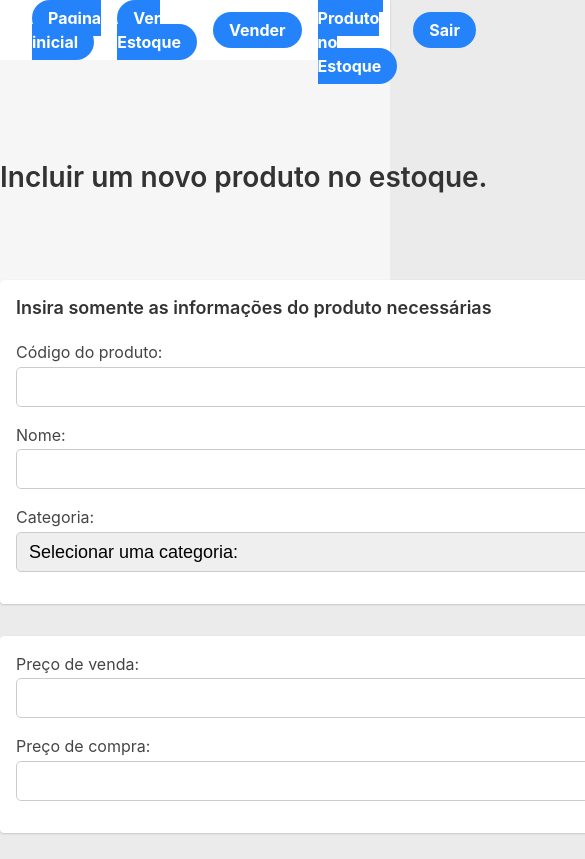
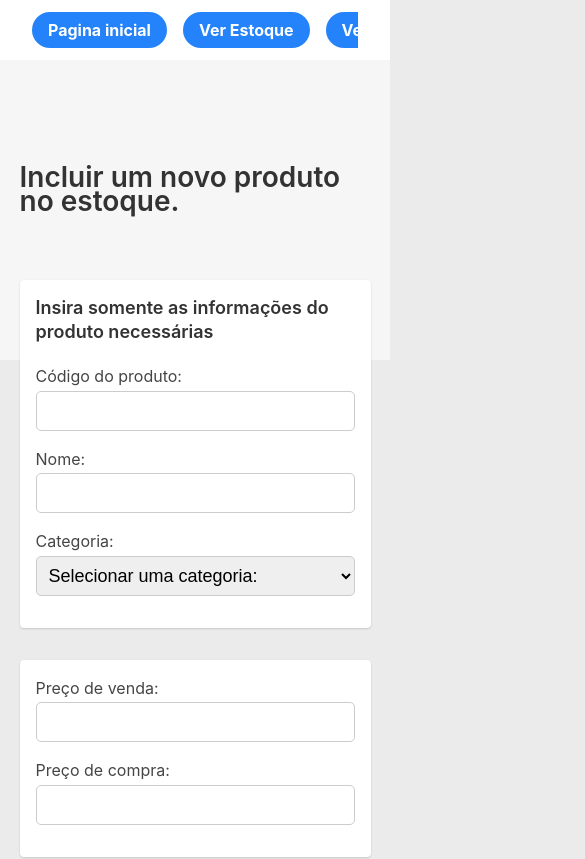
Before and after one commit to rafamaxber/POS, a React (Vite) app: page /stock/add in a window 390 px wide. Shown: the top 859 px of the page, 585 px wide, since content can reach past the window. Built offline with nearby package versions, Linux system fonts and the light colour scheme.

Commit message:
fix: mobile css

```diff
--- a/src/pages/AuthLayout/style.css
+++ b/src/pages/AuthLayout/style.css
@@ -1,5 +1,6 @@
 .auth-layout {
-  width: 420px;
+  max-width: 420px;
+  width: 90%;
   border-radius: 5px;
   background-color: #fff;
   padding: 15px;
--- a/src/pages/MasterPage/style.css
+++ b/src/pages/MasterPage/style.css
@@ -16,6 +16,7 @@
   display: flex;
   align-items: center;
   justify-content: space-between;
+  overflow: auto;
 }
 
 .nav-list a {
@@ -25,4 +26,5 @@
   border-radius: 20px;
   padding: 8px 16px;
   font-weight: bold;
+  white-space: nowrap;
 }
--- a/src/pages/ProductList/style.css
+++ b/src/pages/ProductList/style.css
@@ -17,8 +17,9 @@
   gap: 16px;
 }
 
-.search-form .form-item{
-  width: 670px;
+.search-form .form-item {
+  max-width: 670px;
+  width: 100%;
 }
 
 .showcase {
@@ -40,6 +41,7 @@
   width: 100%;
   background-color: #fff;
   border-radius: 5px;
+  min-width: 470px;
 }
 
 .product-item {
@@ -69,3 +71,12 @@
   color: #666;
   text-decoration: none;
 }
+
+@media screen and (max-width: 768px) {
+  .side-bar {
+    display: none;
+  }
+  .product-list {
+    min-width: 100%;
+  }
+}
--- a/src/pages/ProductRegister/style.css
+++ b/src/pages/ProductRegister/style.css
@@ -1,6 +1,7 @@
 .product-register-form,
 .product-form-title {
-  width: 752px;
+  max-width: 752px;
+  width: 90%;
   margin: 0 auto 0;
 }
 
```
